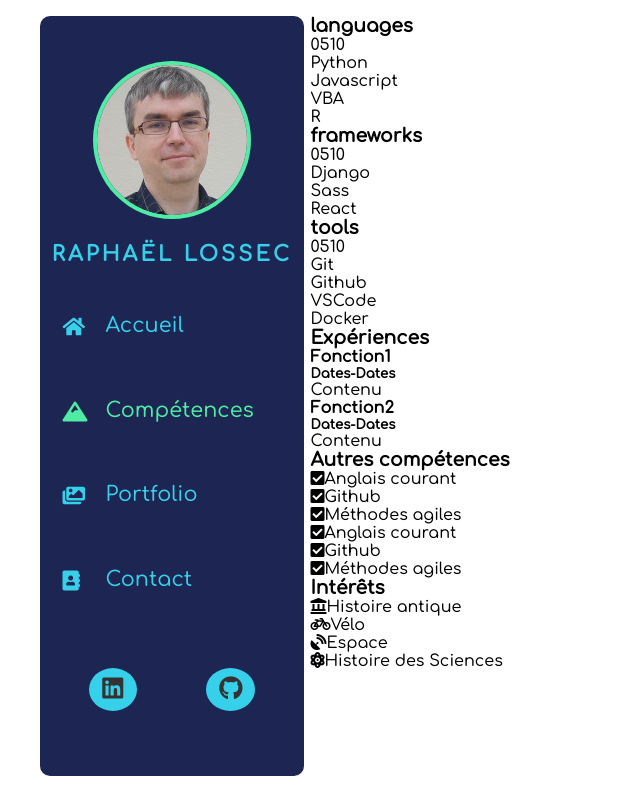
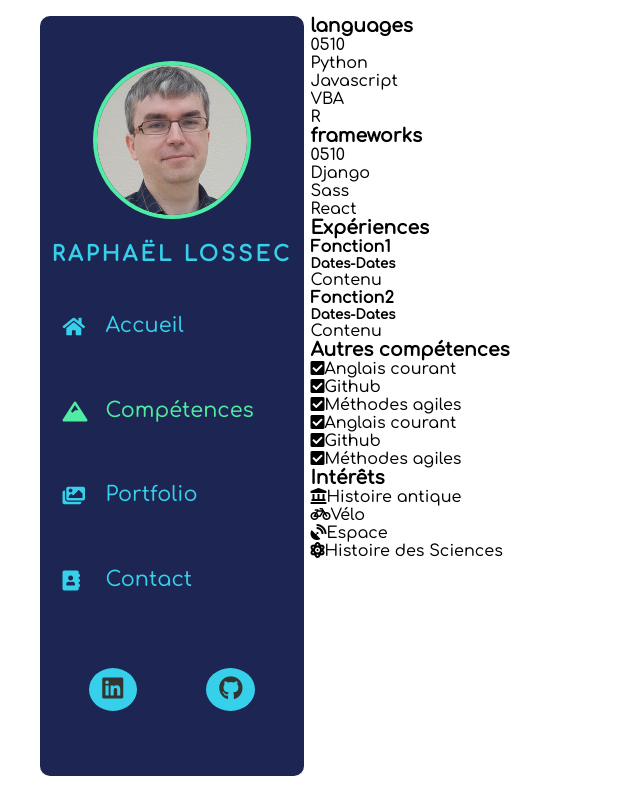
Before and after one commit to S0Imyr/site_perso, a React (Create React App) app: page /skills in a window 1280 px wide. Shown: the whole page, without its empty margins (0-640 px from the left). Built offline with nearby package versions, Linux system fonts and the light colour scheme; a web font is replaced by a local one.

Commit message:
Add Languages

```diff
--- a/src/components/skills/Languages.js
+++ b/src/components/skills/Languages.js
@@ -4,25 +4,19 @@ import ProgressBar from './ProgressBar';
 class Languages extends Component {
     state = {
         languages: [
-            {id: 1, value: "Python", xp:8.2},
-            {id: 2, value: "Javascript", xp:5.4},
-            {id: 3, value: "VBA", xp:4.4},
-            {id: 4, value: "R", xp:3.5},
+            {id: 1, value: "Python", xp:8.8},
+            {id: 2, value: "Javascript", xp:6},
+            {id: 3, value: "VBA", xp:4},
+            {id: 4, value: "R", xp:3},
         ],
         frameworks: [
-            {id: 1, value: "Django", xp:7.5},
-            {id: 2, value: "Sass", xp:6},
+            {id: 1, value: "Django", xp:8.5},
+            {id: 2, value: "Sass", xp:7},
             {id: 3, value: "React", xp:5.4},
-        ],
-        tools: [
-            {id: 1, value: "Git", xp:8},
-            {id: 2, value: "Github", xp:7},
-            {id: 3, value: "VSCode", xp:6},
-            {id: 4, value: "Docker", xp:3},
         ]
     }
     render() {
-        let {languages, frameworks, tools} = this.state;
+        let {languages, frameworks} = this.state;
 
         return (
             <div className="knowledges">
@@ -36,11 +30,6 @@ class Languages extends Component {
                     className="frameworksDisplay"
                     title="frameworks"
                 />
-                <ProgressBar
-                    data={tools}
-                    className="toolsDisplay"
-                    title="tools"
-                />
             </div>
         );
     }
```
